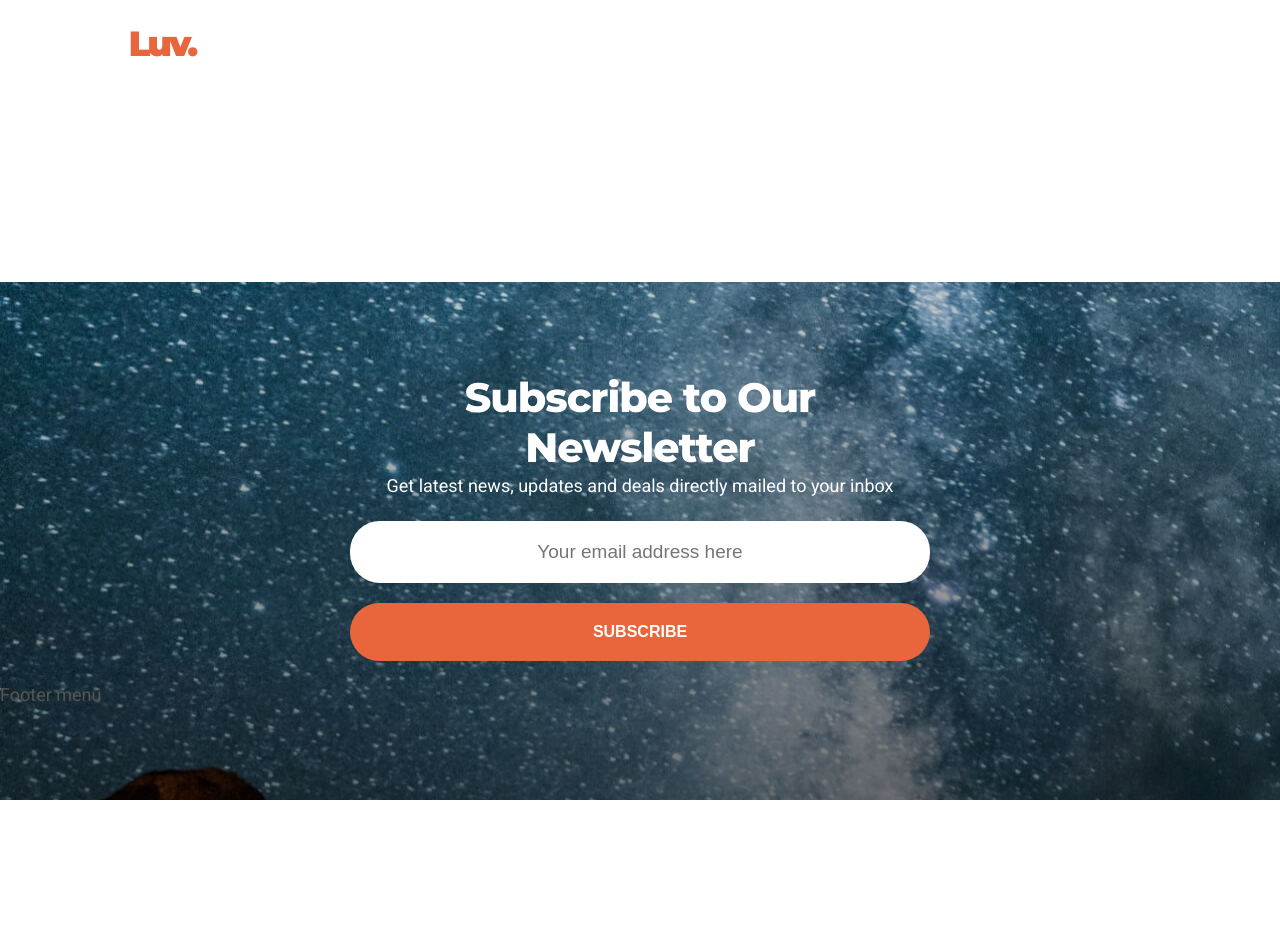
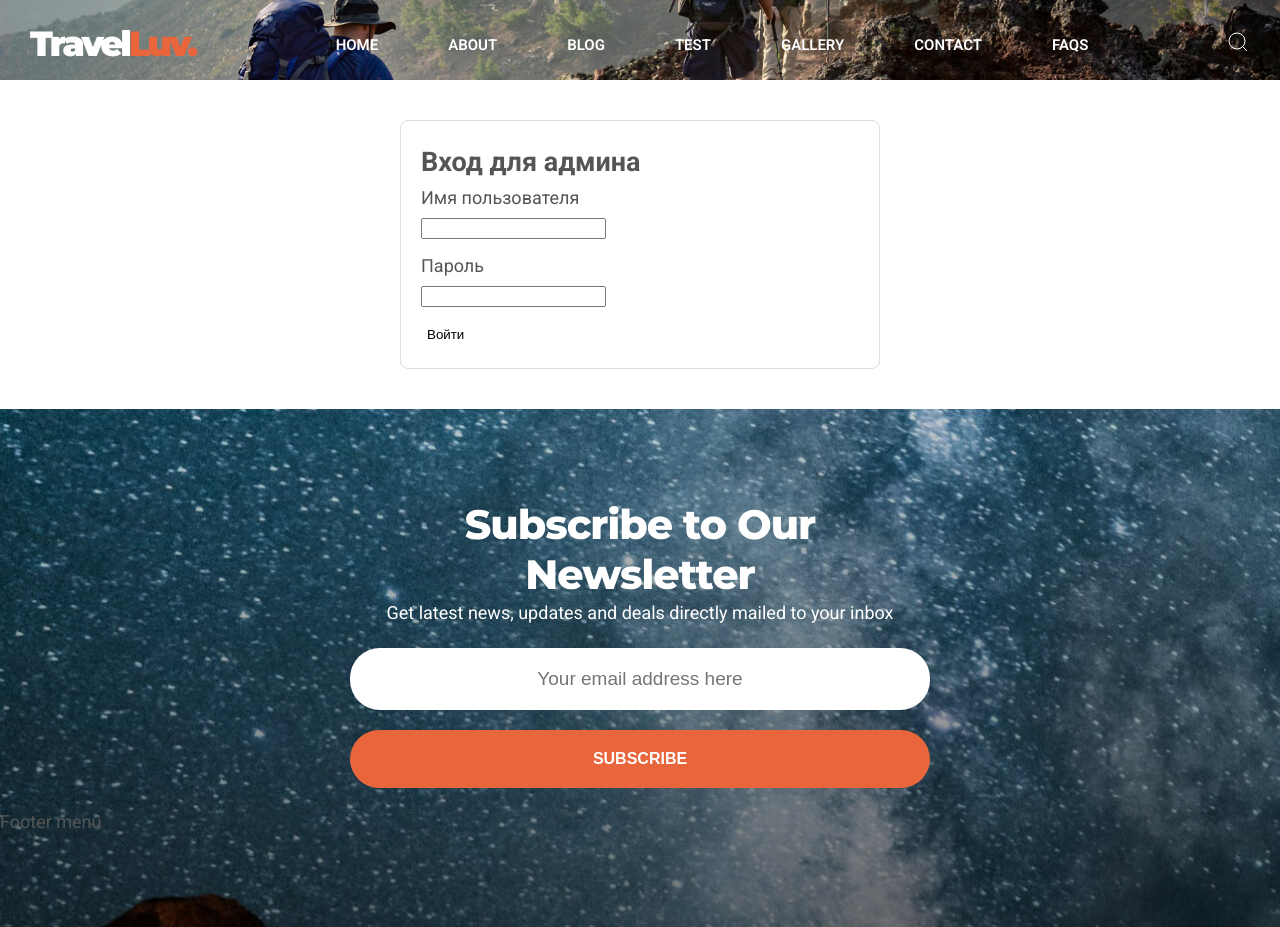
Before and after one commit to alsubogdanov/projectTravelInClass, a React (Create React App) app: page /admin/login in a window 1280 px wide. Before the commit the page ends 800 px from the top, so only its background shows below. Built offline with nearby package versions, Linux system fonts and the light colour scheme.

Commit message:
context, login\logout

```diff
--- a/package.json
+++ b/package.json
@@ -7,7 +7,7 @@
     "@testing-library/jest-dom": "^6.6.4",
     "@testing-library/react": "^16.3.0",
     "@testing-library/user-event": "^13.5.0",
-    "jodit-react": "^5.2.22",
+    "jodit-react": "^5.2.25",
     "react": "^19.1.1",
     "react-dom": "^19.1.1",
     "react-router-dom": "^7.8.0",
--- a/src/App.js
+++ b/src/App.js
@@ -12,6 +12,9 @@ import SearchOverlay from './components/SearchOverlay';
 import { useState } from 'react';
 import ScrollToTop from './components/ScrollToTop';
 import FAQPage from './components/FAQPage';
+import Login from './components/Login';
+import ProtectedRoute from './components/ProtectedRoute';
+import AdminDashboard from './components/AdminDashboard';
 
 function App() {
 	const [isOverlayOpen, setIsOverlayOpen] = useState(false)
@@ -22,6 +25,10 @@ function App() {
 			<ScrollToTop/>
         <Routes>
           <Route path='/' element={<Home />} />
+			  <Route path="/admin/login" element={<Login />} />
+          <Route path="/admin" element={
+            <ProtectedRoute><AdminDashboard /></ProtectedRoute>
+          } />
           <Route path='/about' element={<About />} />
           <Route path='/contact' element={<Contact />} />
 			 <Route path='/blog' element={<BlogPage />} />
--- /dev/null
+++ b/src/auth/AuthContext.js
@@ -0,0 +1,46 @@
+// AuthContext.js
+import React, { createContext, useState, useEffect } from "react";
+import { useNavigate } from "react-router-dom";
+
+const AuthContext = createContext();
+
+const DEV_USERS = [
+  { id: 1, username: "admin", password: "password123", role: "admin" },
+  { id: 2, username: "editor", password: "editorpass", role: "editor" }
+];
+
+export function AuthProvider({ children }) {
+  const [user, setUser] = useState(null);
+  const navigate = useNavigate();
+
+  useEffect(() => {
+    const raw = localStorage.getItem("admin_session");
+    if (raw) setUser(JSON.parse(raw));
+  }, []);
+
+  function login(username, password) {
+	console.log("login");
+
+    // simple dev check against hardcoded users
+    const found = DEV_USERS.find(
+      u => u.username === username && u.password === password
+    );
+    if (!found) return { ok: false, message: "Неправильный логин или пароль" };
+
+    const session = { id: found.id, username: found.username, role: found.role, token: "dev-token" };
+    localStorage.setItem("admin_session", JSON.stringify(session));
+    setUser(session);
+    return { ok: true };
+  }
+
+  function logout() {
+    localStorage.removeItem("admin_session");
+    setUser(null);
+    navigate("/admin/login");
+  }
+
+  const value = { user, login, logout, isAuthenticated: !!user };
+  return <AuthContext.Provider value={value}>{children}</AuthContext.Provider>;
+}
+
+export default AuthContext;
--- /dev/null
+++ b/src/components/AdminDashboard.jsx
@@ -0,0 +1,27 @@
+import React, { useContext } from 'react';
+import { Link } from 'react-router-dom';
+import AuthContext from '../auth/AuthContext';
+import Hero from './Hero';
+
+export default function AdminDashboard() {
+  const heroContent = {
+    bgImg: '/img/about-banner.jpg',
+    title: '',
+    text: '',
+    height: '80px',
+  };
+  const auth = useContext(AuthContext);
+  console.log(auth.isAuthenticated);
+  return (
+    <div className=''>
+      <Hero content={heroContent} />
+      <div className='container mt13'>
+        <div style={{ padding: 20 }}>
+          <h1>Админ панель</h1>
+          <p>Добро пожаловать, {auth.user?.username}</p>
+          <button onClick={auth.logout}>Выйти</button>
+        </div>
+      </div>
+    </div>
+  );
+}
--- /dev/null
+++ b/src/components/Login.jsx
@@ -0,0 +1,67 @@
+// Login.jsx
+import React, { useState, useContext } from 'react';
+import AuthContext from '../auth/AuthContext';
+import { useNavigate } from 'react-router-dom';
+import Hero from './Hero';
+
+export default function Login() {
+  const [username, setUsername] = useState('');
+  const [password, setPassword] = useState('');
+  const [err, setErr] = useState('');
+  const auth = useContext(AuthContext);
+  const navigate = useNavigate();
+
+  async function onSubmit(e) {
+    e.preventDefault();
+    setErr('');
+    //  console.log(auth);
+
+    const res = auth.login(username.trim(), password);
+    if (!res.ok) {
+      setErr(res.message || 'Ошибка входа');
+      return;
+    }
+    navigate('/admin');
+  }
+  const heroContent = {
+    bgImg: '/img/about-banner.jpg',
+    title: '',
+    text: '',
+    height: '80px',
+  };
+
+  return (
+    <div className=''>
+      <Hero content={heroContent} />
+      <div
+        style={{
+          maxWidth: 480,
+          margin: '40px auto',
+          padding: 20,
+          border: '1px solid #ddd',
+          borderRadius: 8,
+        }}>
+        <h2>Вход для админа</h2>
+        <form onSubmit={onSubmit}>
+          <div style={{ marginBottom: 10 }}>
+            <label>Имя пользователя</label>
+            <br />
+            <input value={username} onChange={(e) => setUsername(e.target.value)} required />
+          </div>
+          <div style={{ marginBottom: 10 }}>
+            <label>Пароль</label>
+            <br />
+            <input
+              type='password'
+              value={password}
+              onChange={(e) => setPassword(e.target.value)}
+              required
+            />
+          </div>
+          {err && <div style={{ color: 'red', marginBottom: 10 }}>{err}</div>}
+          <button type='submit'>Войти</button>
+        </form>
+      </div>
+    </div>
+  );
+}
--- /dev/null
+++ b/src/components/ProtectedRoute.jsx
@@ -0,0 +1,12 @@
+// ProtectedRoute.jsx
+import React, { useContext } from 'react';
+import { Navigate } from 'react-router-dom';
+import AuthContext from '../auth/AuthContext';
+
+export default function ProtectedRoute({ children }) {
+  const auth = useContext(AuthContext);
+  if (!auth.isAuthenticated) {
+    return <Navigate to='/admin/login' replace />;
+  }
+  return children;
+}
--- a/src/index.js
+++ b/src/index.js
@@ -6,12 +6,15 @@ import { BrowserRouter } from "react-router-dom";
 import "./style/main.scss";
 import "./style/flex.scss";
 import "./style/mar_pad.scss";
+import { AuthProvider } from "./auth/AuthContext";
 
 const root = ReactDOM.createRoot(document.getElementById("root"));
 root.render(
   <React.StrictMode>
     <BrowserRouter>
-      <App />
+      <AuthProvider>
+			<App />
+		</AuthProvider>
     </BrowserRouter>
   </React.StrictMode>
 );
```
Also changed, not shown: src/components/About.jsx (+6 -7 lines), 1 other file (tests, documents, lock files or other folders).
